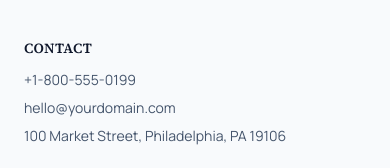
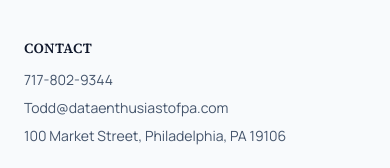
Before and after one commit to Tgilmore5712/dataenthusiastofpa, a Next.js app: page / in a window 390 px wide. Shown: the part 2587-2755 px from the top of the page. Built offline with nearby package versions, Linux system fonts and the light colour scheme; no server answers.

Commit message:
Update business contact phone and email

```diff
--- a/app/contact/page.tsx
+++ b/app/contact/page.tsx
@@ -46,7 +46,7 @@ export default function ContactPage() {
             <li>2. Align scope, timeline, and success metrics</li>
             <li>3. Receive a tailored execution roadmap</li>
           </ul>
-          <p className="mt-6 text-sm text-slate-200">Prefer email? hello@yourdomain.com</p>
+          <p className="mt-6 text-sm text-slate-200">Prefer email? Todd@dataenthusiastofpa.com</p>
         </aside>
       </div>
     </main>
--- a/lib/site.ts
+++ b/lib/site.ts
@@ -2,8 +2,8 @@ export const siteConfig = {
   name: "Data Enthusiast of PA Business Solutions",
   legalName: "Data Enthusiast of PA Business Solutions LLC",
   url: process.env.NEXT_PUBLIC_SITE_URL ?? "https://www.yourdomain.com",
-  phone: "+1-800-555-0199",
-  email: "hello@yourdomain.com",
+  phone: "717-802-9344",
+  email: "Todd@dataenthusiastofpa.com",
   address: {
     streetAddress: "100 Market Street",
     addressLocality: "Philadelphia",
```
